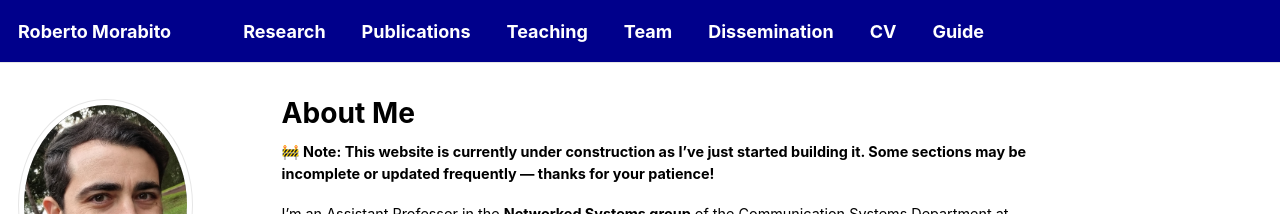
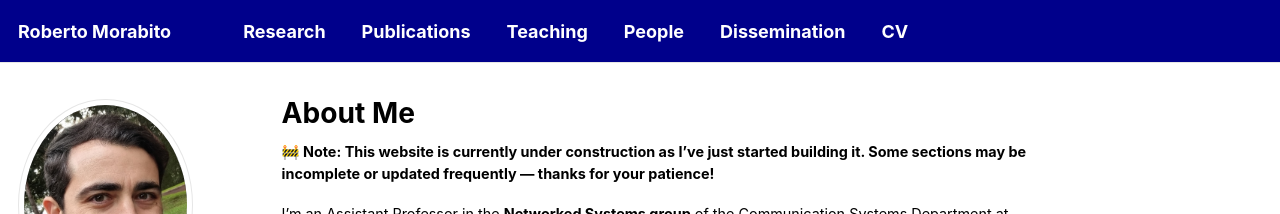
Before and after one commit to robertmora/robertmora.github.io, a Jekyll site: the page built from _pages/about.md, in a window 1280 px wide. Shown: the top 214 px of the page. Built offline with Jekyll 4.4.1, drawn with Linux system fonts in a browser that asks for light colours; some web fonts are replaced; a script that is not in the unit is left out.

Commit message:
Update navigation.yml

```diff
--- a/_data/navigation.yml
+++ b/_data/navigation.yml
@@ -17,8 +17,8 @@ main:
   - title: "Teaching"
     url: /teaching/
 
-  - title: "Team"
-    url: /team/
+  - title: "People"
+    url: /people/
 
   - title: "Dissemination"
     url: /talks/
@@ -29,5 +29,5 @@ main:
   # - title: "CV"
   #   url: /cv-json/
 
-  - title: "Guide"
-    url: /markdown/
+  #- title: "Guide"
+  #  url: /markdown/
```
